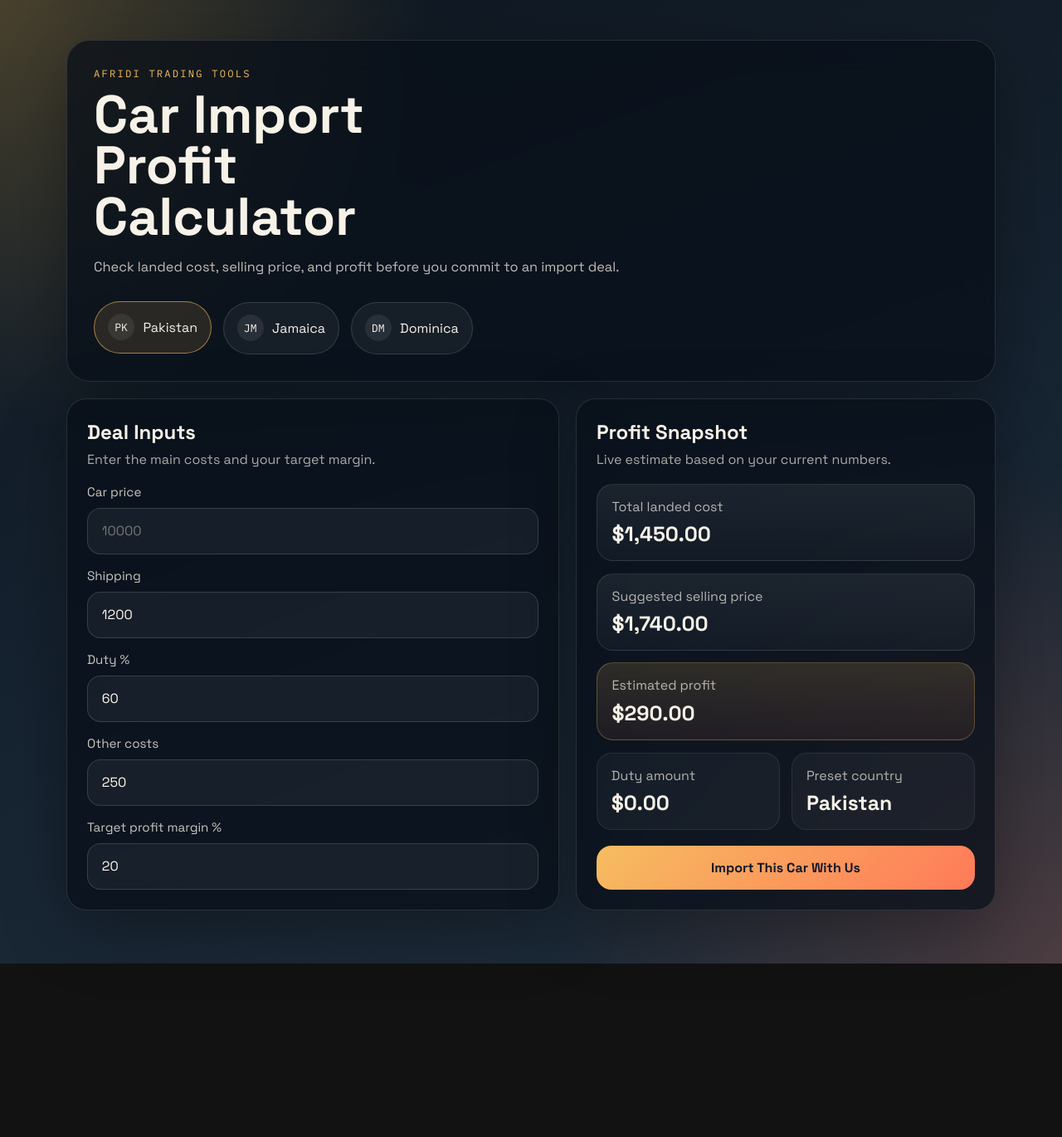
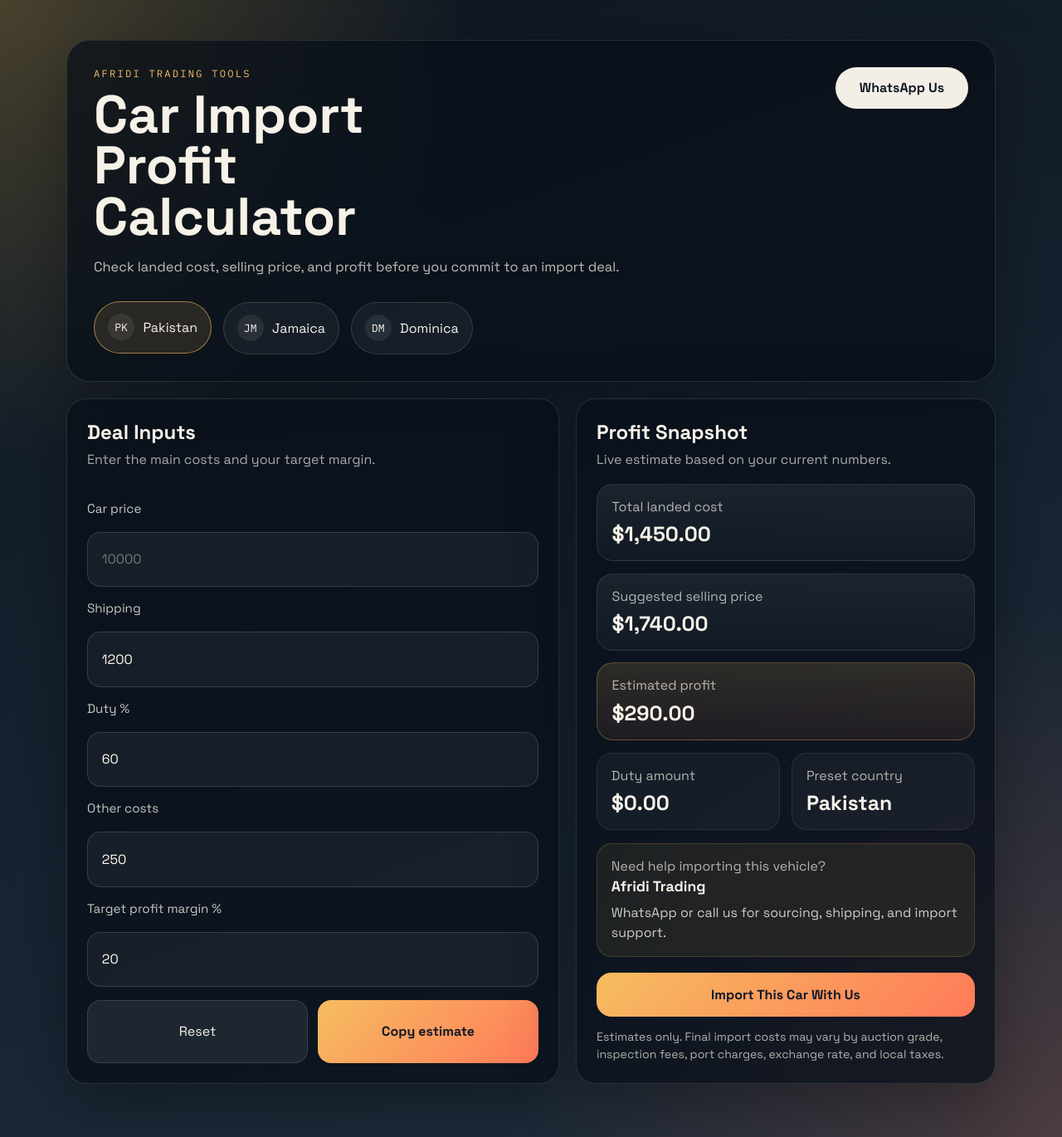
Before and after one commit to afridisalesteampew252-crypto/car-import-profit-calculator, a React (Vite) app: page / in a window 1280 px wide. Shown: the whole page at 83% size. Before the commit the page ends 1161 px from the top, so only its background shows below. Built offline with nearby package versions, Linux system fonts and the light colour scheme.

Commit message:
Polish calculator for launch

```diff
--- a/index.html
+++ b/index.html
@@ -3,10 +3,10 @@
   <head>
     <meta charset="UTF-8" />
     <meta name="viewport" content="width=device-width, initial-scale=1.0" />
-    <title>Car Import Profit Calculator</title>
+    <title>Afridi Trading | Car Import Profit Calculator</title>
     <meta
       name="description"
-      content="Estimate landed cost, selling price, and profit for imported cars."
+      content="Afridi Trading car import calculator for landed cost, selling price, and profit estimates."
     />
     <link rel="preconnect" href="https://fonts.googleapis.com" />
     <link rel="preconnect" href="https://fonts.gstatic.com" crossorigin />
--- a/src/App.jsx
+++ b/src/App.jsx
@@ -25,6 +25,7 @@ const COUNTRY_PRESETS = {
 };
 
 const DEFAULT_MARGIN = 20;
+const WHATSAPP_NUMBER = "923318484115";
 
 function parseAmount(value) {
   const numeric = Number.parseFloat(value);
@@ -46,6 +47,7 @@ export default function App() {
   const [duty, setDuty] = useState("60");
   const [other, setOther] = useState("250");
   const [margin, setMargin] = useState(String(DEFAULT_MARGIN));
+  const [copied, setCopied] = useState(false);
 
   const numbers = useMemo(() => {
     const carPrice = parseAmount(price);
@@ -75,16 +77,56 @@ export default function App() {
     setOther(String(preset.misc));
   }
 
+  function resetForm() {
+    applyPreset(selectedCountry);
+    setPrice("");
+    setMargin(String(DEFAULT_MARGIN));
+    setCopied(false);
+  }
+
+  async function copySummary() {
+    const summary = [
+      "Afridi Trading Import Estimate",
+      `Country: ${COUNTRY_PRESETS[selectedCountry].label}`,
+      `Car price: ${formatMoney(parseAmount(price))}`,
+      `Shipping: ${formatMoney(parseAmount(shipping))}`,
+      `Duty: ${duty}%`,
+      `Other costs: ${formatMoney(parseAmount(other))}`,
+      `Total landed cost: ${formatMoney(numbers.landedCost)}`,
+      `Suggested selling price: ${formatMoney(numbers.suggestedPrice)}`,
+      `Estimated profit: ${formatMoney(numbers.estimatedProfit)}`,
+    ].join("\n");
+
+    try {
+      await navigator.clipboard.writeText(summary);
+      setCopied(true);
+      window.setTimeout(() => setCopied(false), 1800);
+    } catch {
+      setCopied(false);
+    }
+  }
+
   return (
     <main className="page-shell">
       <section className="hero-card">
-        <div className="hero-copy">
-          <p className="eyebrow">Afridi Trading Tools</p>
-          <h1>Car Import Profit Calculator</h1>
-          <p className="subtitle">
-            Check landed cost, selling price, and profit before you commit to an
-            import deal.
-          </p>
+        <div className="hero-topline">
+          <div className="hero-copy">
+            <p className="eyebrow">Afridi Trading Tools</p>
+            <h1>Car Import Profit Calculator</h1>
+            <p className="subtitle">
+              Check landed cost, selling price, and profit before you commit to
+              an import deal.
+            </p>
+          </div>
+
+          <a
+            className="hero-contact"
+            href={`https://wa.me/${WHATSAPP_NUMBER}`}
+            target="_blank"
+            rel="noreferrer"
+          >
+            WhatsApp Us
+          </a>
         </div>
 
         <div className="preset-row" role="tablist" aria-label="Country presets">
@@ -163,6 +205,15 @@ export default function App() {
               onChange={(event) => setMargin(event.target.value)}
             />
           </label>
+
+          <div className="action-row">
+            <button type="button" className="secondary-button" onClick={resetForm}>
+              Reset
+            </button>
+            <button type="button" className="primary-button" onClick={copySummary}>
+              {copied ? "Copied" : "Copy estimate"}
+            </button>
+          </div>
         </div>
 
         <div className="panel result-panel">
@@ -199,14 +250,25 @@ export default function App() {
             </div>
           </div>
 
+          <div className="contact-card">
+            <span>Need help importing this vehicle?</span>
+            <strong>Afridi Trading</strong>
+            <p>WhatsApp or call us for sourcing, shipping, and import support.</p>
+          </div>
+
           <a
             className="cta-button"
-            href="https://wa.me/923318484115"
+            href={`https://wa.me/${WHATSAPP_NUMBER}`}
             target="_blank"
             rel="noreferrer"
           >
             Import This Car With Us
           </a>
+
+          <p className="disclaimer">
+            Estimates only. Final import costs may vary by auction grade,
+            inspection fees, port charges, exchange rate, and local taxes.
+          </p>
         </div>
       </section>
     </main>
--- a/src/styles.css
+++ b/src/styles.css
@@ -43,6 +43,13 @@ a {
   border-radius: 28px;
 }
 
+.hero-topline {
+  display: flex;
+  justify-content: space-between;
+  align-items: flex-start;
+  gap: 1rem;
+}
+
 .eyebrow {
   margin: 0 0 0.75rem;
   font-family: "IBM Plex Mono", monospace;
@@ -65,6 +72,19 @@ a {
   font-size: 1.02rem;
   line-height: 1.7;
   margin: 1rem 0 0;
+}
+
+.hero-contact {
+  display: inline-flex;
+  align-items: center;
+  justify-content: center;
+  min-width: 10rem;
+  text-decoration: none;
+  color: #111827;
+  background: #f4efe6;
+  border-radius: 999px;
+  padding: 0.9rem 1.1rem;
+  font-weight: 700;
 }
 
 .preset-row {
@@ -160,6 +180,32 @@ a {
   box-shadow: 0 0 0 4px rgba(246, 189, 96, 0.12);
 }
 
+.action-row {
+  display: grid;
+  grid-template-columns: repeat(2, minmax(0, 1fr));
+  gap: 0.75rem;
+}
+
+.primary-button,
+.secondary-button {
+  border: 0;
+  border-radius: 16px;
+  padding: 0.95rem 1rem;
+  cursor: pointer;
+}
+
+.primary-button {
+  background: linear-gradient(135deg, #f6bd60, #ff7a59);
+  color: #111827;
+  font-weight: 700;
+}
+
+.secondary-button {
+  background: rgba(255, 255, 255, 0.08);
+  color: #f7f2e8;
+  border: 1px solid rgba(255, 255, 255, 0.12);
+}
+
 .summary-list {
   display: grid;
   gap: 0.9rem;
@@ -204,6 +250,36 @@ a {
   border: 1px solid rgba(255, 255, 255, 0.08);
 }
 
+.contact-card {
+  margin-top: 1rem;
+  border-radius: 18px;
+  padding: 1rem 1.05rem;
+  background: rgba(246, 189, 96, 0.08);
+  border: 1px solid rgba(246, 189, 96, 0.18);
+}
+
+.contact-card span,
+.contact-card strong,
+.contact-card p {
+  display: block;
+}
+
+.contact-card span,
+.disclaimer {
+  color: rgba(247, 242, 232, 0.7);
+}
+
+.contact-card strong {
+  margin-top: 0.2rem;
+  font-size: 1.1rem;
+}
+
+.contact-card p {
+  margin: 0.55rem 0 0;
+  color: rgba(247, 242, 232, 0.82);
+  line-height: 1.5;
+}
+
 .cta-button {
   display: inline-flex;
   justify-content: center;
@@ -218,9 +294,19 @@ a {
   font-weight: 700;
 }
 
+.disclaimer {
+  margin: 0.85rem 0 0;
+  font-size: 0.88rem;
+  line-height: 1.5;
+}
+
 @media (max-width: 860px) {
   .calculator-grid {
     grid-template-columns: 1fr;
+  }
+
+  .hero-topline {
+    flex-direction: column;
   }
 }
 
@@ -240,6 +326,10 @@ a {
     grid-template-columns: 1fr;
   }
 
+  .action-row {
+    grid-template-columns: 1fr;
+  }
+
   .summary-item strong,
   .breakdown strong {
     font-size: 1.25rem;
```
